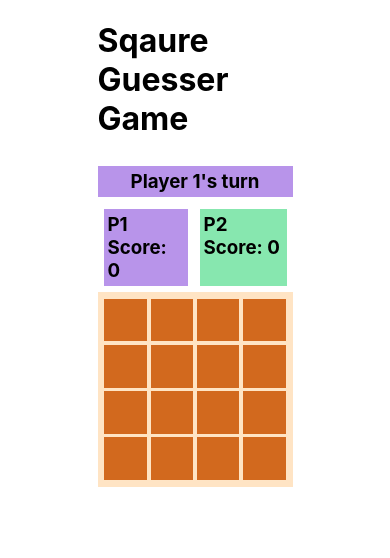
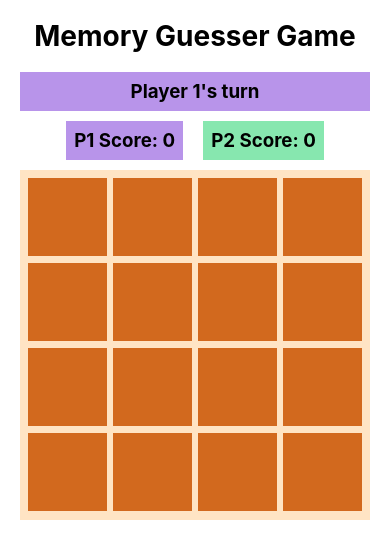
Before and after one commit to joepointon1/MemoryGame, a React (Create React App) app: page / in a window 390 px wide. Shown: the top 558 px of the page. Built offline with nearby package versions, Linux system fonts and the light colour scheme.

Commit message:
responsive styling

```diff
--- a/src/App.js
+++ b/src/App.js
@@ -109,9 +109,9 @@ export default function App() {
         return prev;
       });
       setCorrectTilesNo((prev) => (prev += 1));
-      return true
+      return true;
     } else {
-      return false
+      return false;
     }
   }
 
@@ -125,7 +125,7 @@ export default function App() {
           setAnswer1(null);
           setAnswer2(null);
           setVisibilityTimeout(null);
-          setPlayer1Turn((prev) => !correctTurn? !prev: prev);
+          setPlayer1Turn((prev) => (!correctTurn ? !prev : prev));
         }, 1000)
       );
     }
@@ -175,13 +175,17 @@ export default function App() {
     );
   }
   return (
-    <>
-      <div className="title-container">
-        <h1>Sqaure Guesser Game</h1>
-        {!gameOver && <h3 className={setHeaderClass()}>{setHeaderText()}</h3>}
-        {gameOver && (
-          <h3 className={setGameOverClass()}>{setGameOverText()}</h3>
-        )}
+    <div className="container">
+      <div className="header-container">
+        <h1>Memory Guesser Game</h1>
+        <div className="turn-container">
+          {gameOver ? (
+            <h3 className={setGameOverClass()}>{setGameOverText()}</h3>
+          ) : (
+            <h3 className={setHeaderClass()}>{setHeaderText()}</h3>
+          )}
+        </div>
+
         <div className="score-container">
           <h3 className="p1-colour">P1 Score: {p1Score}</h3>
           <h3 className="p2-colour">P2 Score: {p2Score}</h3>
@@ -193,6 +197,6 @@ export default function App() {
         )}
       </div>
       {answers && <div className="board-container">{renderTiles(noTiles)}</div>}
-    </>
+    </div>
   );
 }
--- a/src/index.css
+++ b/src/index.css
@@ -16,6 +16,11 @@ body {
   box-sizing: border-box;
 }
 
+.container {
+  height: 100vh;
+  width: 100vw;
+}
+
 .board-container {
   display: flex;
   flex-wrap: wrap;
@@ -25,8 +30,8 @@ body {
   background-color: #ffe4c4;
   margin: 0 auto;
   flex-direction: row;
-  width: 50vw;
-  height: 50vw;
+  width: 500px;
+  height: 500px;
 }
 
 .board-tile {
@@ -53,36 +58,92 @@ h2.visible {
   visibility: visible;
 }
 
-h3{
-  margin:6px;
-  padding:4px;
+h3 {
+  padding: 8px;
+  margin:0
 }
 
-.player-turn{
-  width:100%;
+.player-turn {
+  width: 100%;
   text-align: center;
   background-color: #d2691e;
-
 }
 .p2-colour {
   background-color: #1ed26988;
 }
-.p1-colour{
-background-color: #691ed279;
+.p1-colour {
+  background-color: #691ed279;
 }
-.title-container {
-  width: 50vw;
+.header-container {
   margin: 0 auto;
   display: flex;
   flex-direction: column;
   align-items: center;
+  width:100%;
 }
-.title-container h1 {
+.header-container h1 {
   align-self: center;
 }
 
-.score-container{
+.score-container {
   display: flex;
   flex-direction: row;
-    justify-content: space-around;
+  justify-content: space-around;
 }
+
+.score-container h3{
+  margin: 10px
+}
+
+.turn-container{
+  width: 500px;
+}
+
+@media screen and (max-width:550px){
+  .board-container{
+   height: 450px;
+   width: 450px;
+  }
+  .turn-container{
+    width: 450px;
+  }
+}
+@media screen and (max-width:500px){
+  .board-container{
+   height: 400px;
+   width: 400px;
+  }
+  .turn-container{
+    width: 400px;
+  }
+}
+@media screen and (max-width:450px){
+  h1{
+    font-size: 28px;
+  }
+  .board-container{
+   height: 350px;
+   width: 350px;
+  }
+  .turn-container{
+    width: 350px;
+  }
+}
+@media screen and (max-width:400px){
+  .board-container{
+   height: 350px;
+   width: 350px;
+  }
+  .turn-container{
+    width: 350px;
+  }
+}
+@media screen and (max-width:370px){
+  .board-container{
+   height: 330px;
+   width: 330px;
+  }
+  .turn-container{
+    width: 330px;
+  }
+}
```
